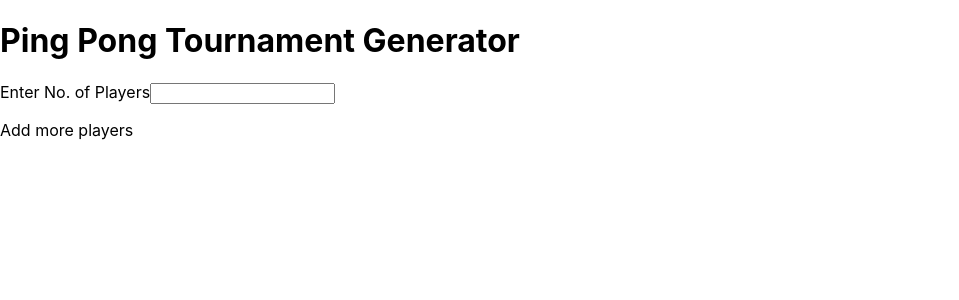
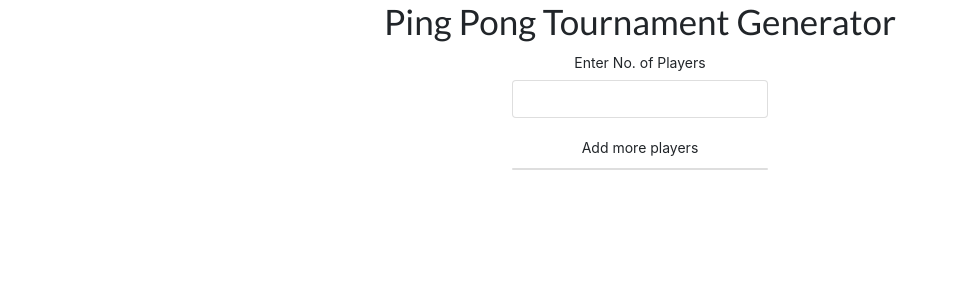
Before and after one commit to HenryTaylor2019/henrytaylor-live.co.uk, a React (Create React App) app: page / in a window 1280 px wide. Shown: the top 300 px of the page, without its empty margins (0-959 px from the left). Built offline with nearby package versions, Linux system fonts and the light colour scheme.

Commit message:
Basic styling added - Semanic UI and Bootstrap links added

```diff
--- a/public/index.html
+++ b/public/index.html
@@ -1,43 +1,32 @@
 <!DOCTYPE html>
 <html lang="en">
+
 <head>
   <meta charset="utf-8" />
   <link rel="icon" href="%PUBLIC_URL%/favicon.ico" />
   <meta name="viewport" content="width=device-width, initial-scale=1" />
   <meta name="theme-color" content="#000000" />
-    <meta
-      name="description"
-      content="Web site created using create-react-app"
-    />
+  <meta name="description" content="Web site created using create-react-app" />
   <link rel="apple-touch-icon" href="%PUBLIC_URL%/logo192.png" />
-    <!--
-      manifest.json provides metadata used when your web app is installed on a
-      user's mobile device or desktop. See https://developers.google.com/web/fundamentals/web-app-manifest/
-    -->
+
   <link rel="manifest" href="%PUBLIC_URL%/manifest.json" />
-    <!--
-      Notice the use of %PUBLIC_URL% in the tags above.
-      It will be replaced with the URL of the `public` folder during the build.
-      Only files inside the `public` folder can be referenced from the HTML.
 
-      Unlike "/favicon.ico" or "favicon.ico", "%PUBLIC_URL%/favicon.ico" will
-      work correctly both with client-side routing and a non-root public URL.
-      Learn how to configure a non-root public URL by running `npm run build`.
-    -->
+  <link rel="manifest" href="%PUBLIC_URL%/manifest.json" />
+  <!-- Semantic UI library -->
+  <link rel="stylesheet" href="https://cdnjs.cloudflare.com/ajax/libs/semantic-ui/2.4.1/semantic.min.css" />
+  <!-- Bootstrap library -->
+  <link rel="stylesheet" href="https://stackpath.bootstrapcdn.com/bootstrap/4.4.1/css/bootstrap.min.css"
+    integrity="sha384-Vkoo8x4CGsO3+Hhxv8T/Q5PaXtkKtu6ug5TOeNV6gBiFeWPGFN9MuhOf23Q9Ifjh" crossorigin="anonymous">
+  <!-- Internal Styles library -->
+  <link rel="stylesheet" href="./styles.css" crossorigin="anonymous">
+
   <title>React App</title>
 </head>
+
 <body>
   <noscript>You need to enable JavaScript to run this app.</noscript>
   <div id="root"></div>
-    <!--
-      This HTML file is a template.
-      If you open it directly in the browser, you will see an empty page.
 
-      You can add webfonts, meta tags, or analytics to this file.
-      The build step will place the bundled scripts into the <body> tag.
+</body>
 
-      To begin the development, run `npm start` or `yarn start`.
-      To create a production bundle, use `npm run build` or `yarn build`.
-    -->
-  </body>
 </html>
--- /dev/null
+++ b/public/styles.css
@@ -0,0 +1,58 @@
+/* Chrome, Safari, Edge, Opera */
+input::-webkit-outer-spin-button,
+input::-webkit-inner-spin-button {
+  -webkit-appearance: none;
+  margin: 0;
+}
+
+/* Firefox */
+input[type=number] {
+  -moz-appearance: textfield;
+}
+
+
+
+
+.center{
+    text-align: center;
+  }
+
+  .sub-form{
+    text-align: center;
+    padding-top: 10px;
+    padding-bottom: 10px;
+    margin: auto 40%;
+  }
+
+  button{
+    padding-top: 10px;
+  }
+
+  .table-data{
+    margin: auto 40%;
+    text-align: center;
+    /* width: 40%; */
+  }
+
+  .teams-div{
+    padding-top: 50px;
+    text-align: center;
+    margin: auto ;
+    /* border: 1px black solid; */
+  }
+
+  .teams-header{
+    text-align: center;
+    margin: auto ;
+    /* border: 1px black solid; */
+  }
+
+  h1{
+    text-align: center;
+  }
+
+  .dropdown{
+    text-align: center;
+    margin: auto 40%;
+
+  }
```
Lines whose indentation alone changed are shown as unchanged.
